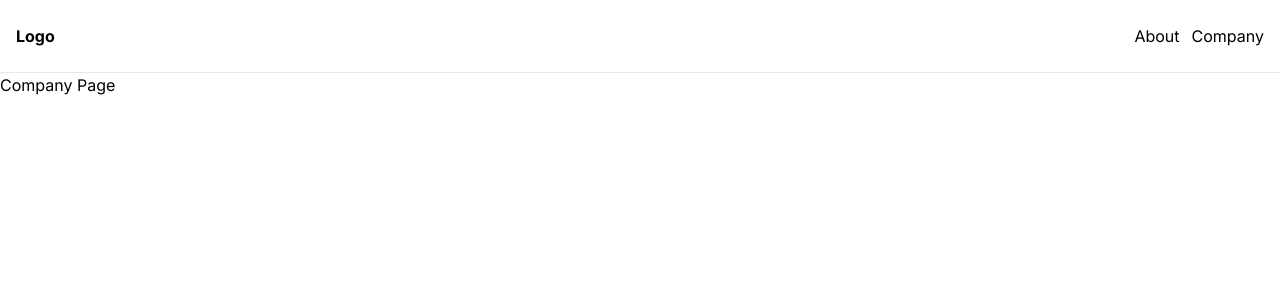
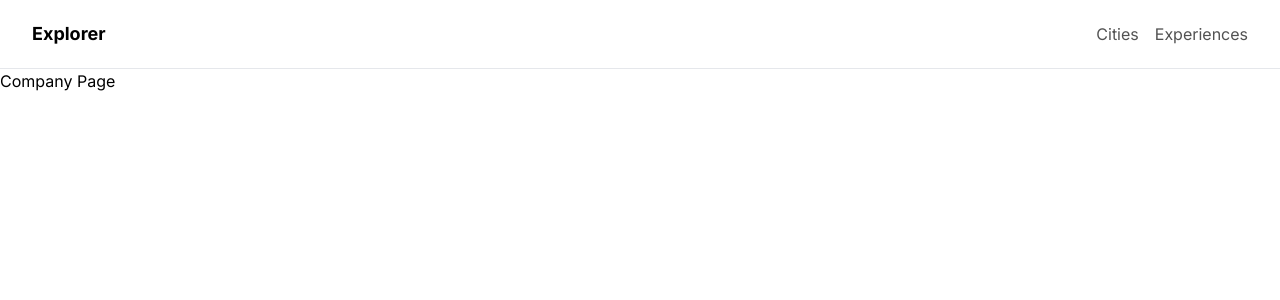
Before and after one commit to syoungee/nextjs-blog, a Next.js app: page /about/company in a window 1280 px wide. Shown: the top 300 px of the page. Built offline with nearby package versions, Linux system fonts and the light colour scheme.

Commit message:
feature / navigation component

```diff
--- a/app/layout.tsx
+++ b/app/layout.tsx
@@ -1,7 +1,7 @@
 import './globals.css';
 import type { Metadata } from 'next';
 import { Inter } from 'next/font/google';
-import Link from 'next/link';
+import Navigation from '@/components/navigation/navigation';
 
 const inter = Inter({ subsets: ['latin'] });
 
@@ -14,19 +14,7 @@ export default function RootLayout({ children }: { children: React.ReactNode })
 	return (
 		<html lang="en">
 			<body className={inter.className}>
-				<div className="border-b flex items-center justify-between px-4 py-6">
-					<Link className="font-bold" href="/about">
-						Logo
-					</Link>
-					<ul className="flex items-center gap-3">
-						<li>
-							<Link href="/about">About</Link>
-						</li>
-						<li>
-							<Link href="/about/company">Company</Link>
-						</li>
-					</ul>
-				</div>
+				<Navigation />
 				{children}
 			</body>
 		</html>
--- /dev/null
+++ b/components/layout/padding-container.tsx
@@ -0,0 +1,7 @@
+import { ReactNode } from 'react';
+
+const PaddingContainer = ({ children }: { children: ReactNode }) => {
+	return <div className="w-full px-8 mx-auto max-w-7xl">{children}</div>;
+};
+
+export default PaddingContainer;
--- /dev/null
+++ b/components/navigation/navigation.tsx
@@ -0,0 +1,29 @@
+import Link from 'next/link';
+import PaddingContainer from '../layout/padding-container';
+
+const Navigation = () => {
+	return (
+		<div className="sticky top-0 left-0 right-0 bg-white border-b bg-opacity-70 backdrop-blur-md">
+			<PaddingContainer>
+				<div className="flex items-center justify-between py-5">
+					<Link className="text-lg font-bold" href="/">
+						Explorer
+					</Link>
+					{/* Category Links */}
+					<nav>
+						<ul className="flex items-center gap-4 text-neutral-600">
+							<li>
+								<Link href="/cities">Cities</Link>
+							</li>
+							<li>
+								<Link href="/experiences">Experiences</Link>
+							</li>
+						</ul>
+					</nav>
+				</div>
+			</PaddingContainer>
+		</div>
+	);
+};
+
+export default Navigation;
```
